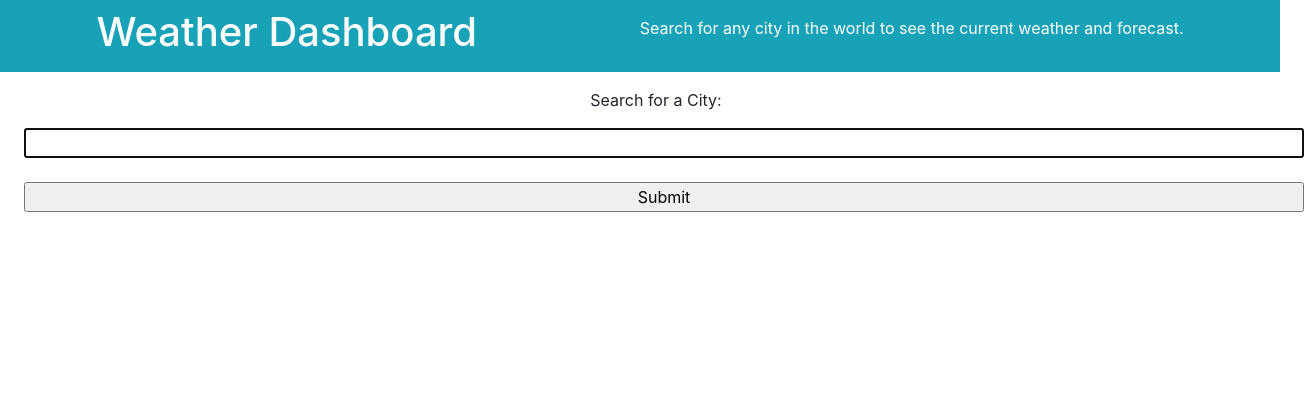
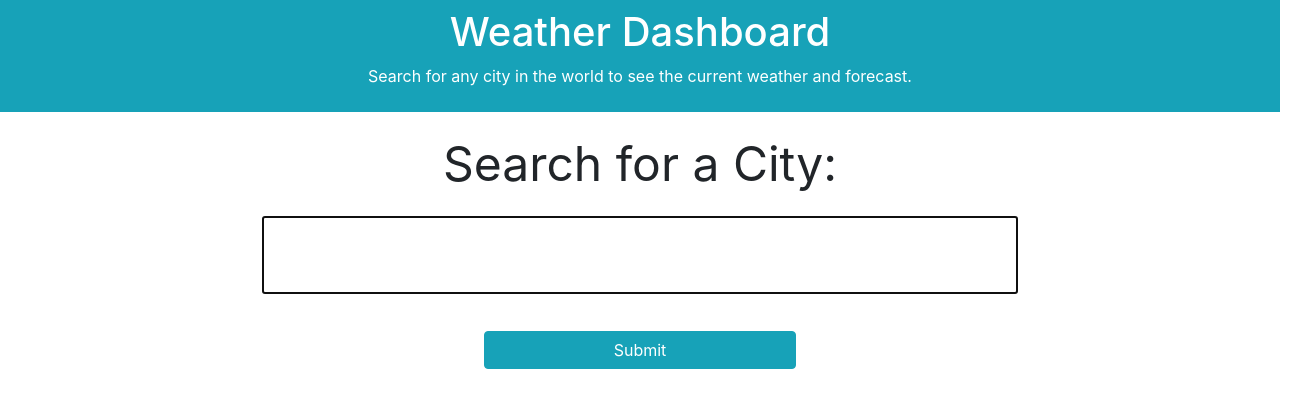
Before and after one commit to arielle-elak/Weather-Dashboard, a plain HTML site: page index.html in a window 1280 px wide. Shown: the whole page, 1312 px wide, since content can reach past the window. Drawn offline with nearby package versions, Linux system fonts and the light colour scheme.

Commit message:
Final css touches. Ready to publish

```diff
--- a/assets/css/style.css
+++ b/assets/css/style.css
@@ -21,14 +21,10 @@ li {
 }
 
 header {
-    display: flex;
-    justify-content: space-around;
-    align-items: center;
     text-align: center;
     background-color: #17a2b8;
     color: white;
     padding: .5rem;
-
 }
 
 
@@ -48,8 +44,13 @@ h3, h6 {
     width: 100%;
 }
 
+#searchBoxHome {
+    margin: 1rem;
+    text-align: center;
+    font-size: 3rem;
+}
+
 #textBox, #submitBtn, .cities {
-    width: 100%;
     margin: .5rem;
 }
 
--- a/index.html
+++ b/index.html
@@ -22,11 +22,11 @@
         <h1>Weather Dashboard</h1>
         <p>Search for any city in the world to see the current weather and forecast.</p>
     </header>
-    <div id = "searchBox">
-        <label for = "textBox">Search for a City: </label>
+    <div id = "searchBoxHome">
+        <label class="col-12" for = "textBox">Search for a City: </label>
         <input type="text" id = "textBox" name="textBox" autofocus="true">
         <h6 id="responseText" class="col-12"></h6>
-        <input type="submit" id="submitBtn" class="button">
+        <input type="submit" id="submitBtn" class="button btn btn-info col-3">
     </div>
 
 
```
